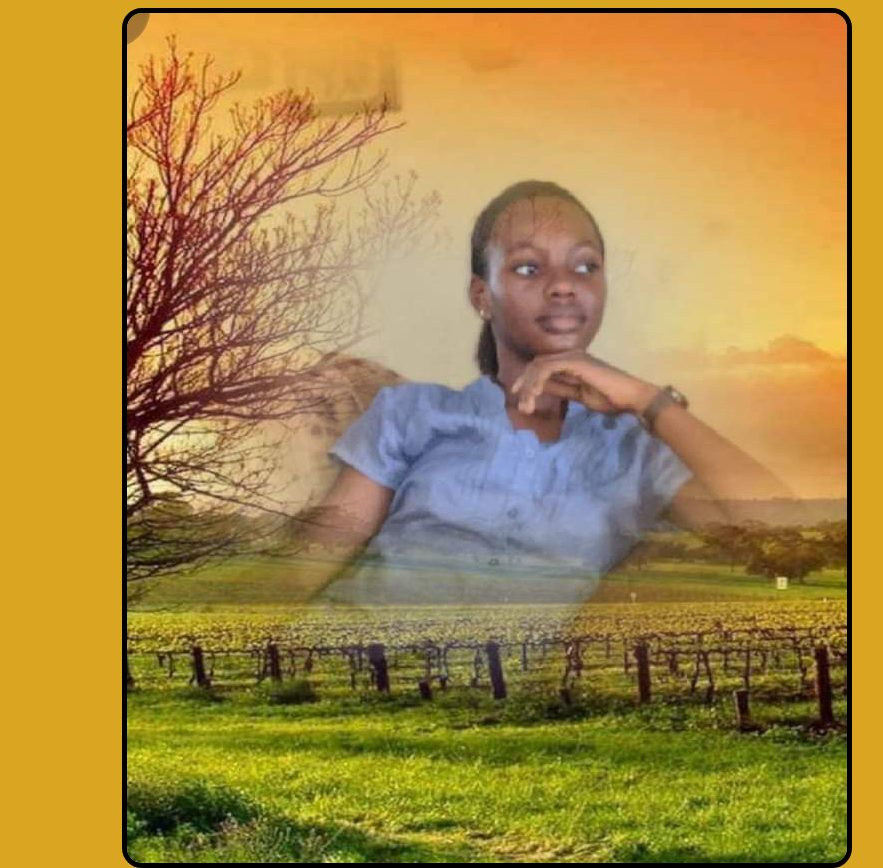
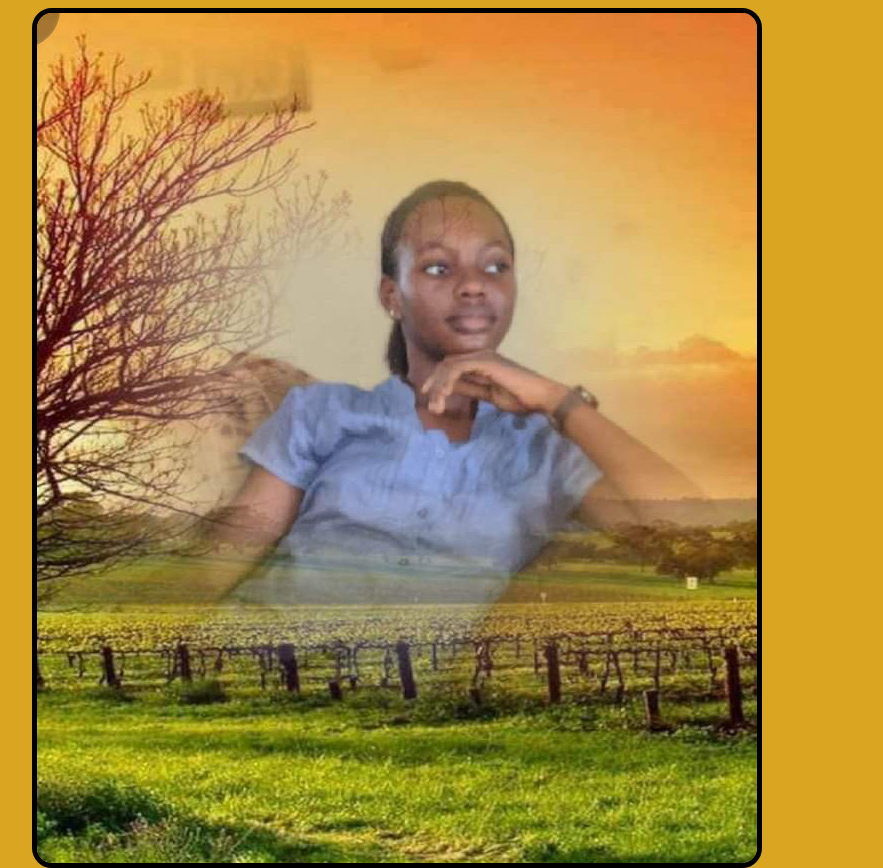
Before and after one commit to F-amos/Besties-Birthday, a plain HTML site: page page6.html in a window 1280 px wide. Shown: the top 868 px of the page, without its empty margins (76-959 px from the left). Drawn offline with Linux system fonts and the light colour scheme.

Commit message:
Add files via upload

```diff
--- a/page6.html
+++ b/page6.html
@@ -7,7 +7,7 @@
         img{
             border:5px solid ;
             border-radius:20px;
-            margin-left: 15%;
+            margin-left: 100px;
 
         }
         body{
```
Also changed, not shown: page4.html (+1 -1 lines), page5.html (+1 -1 lines).
